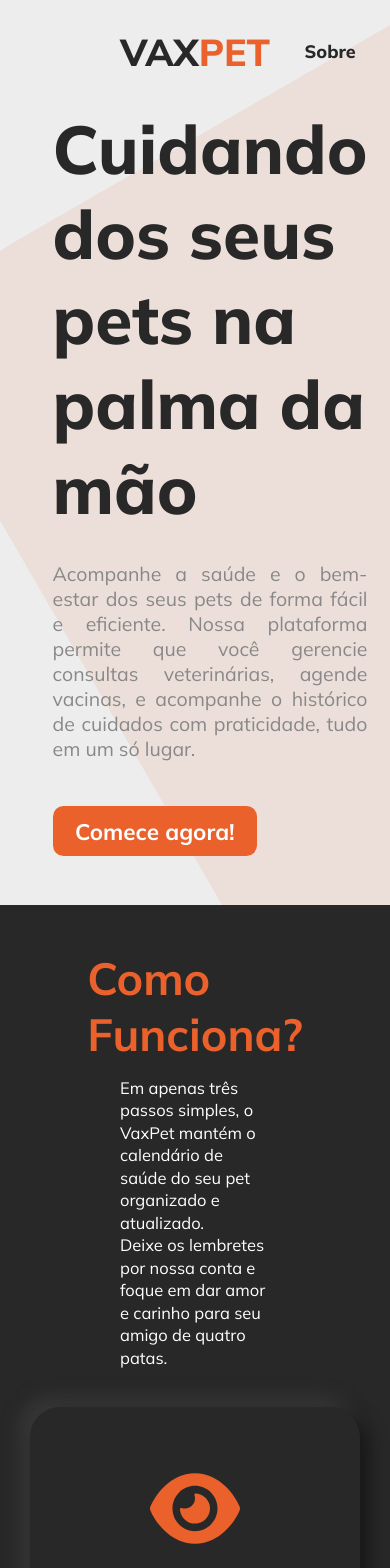
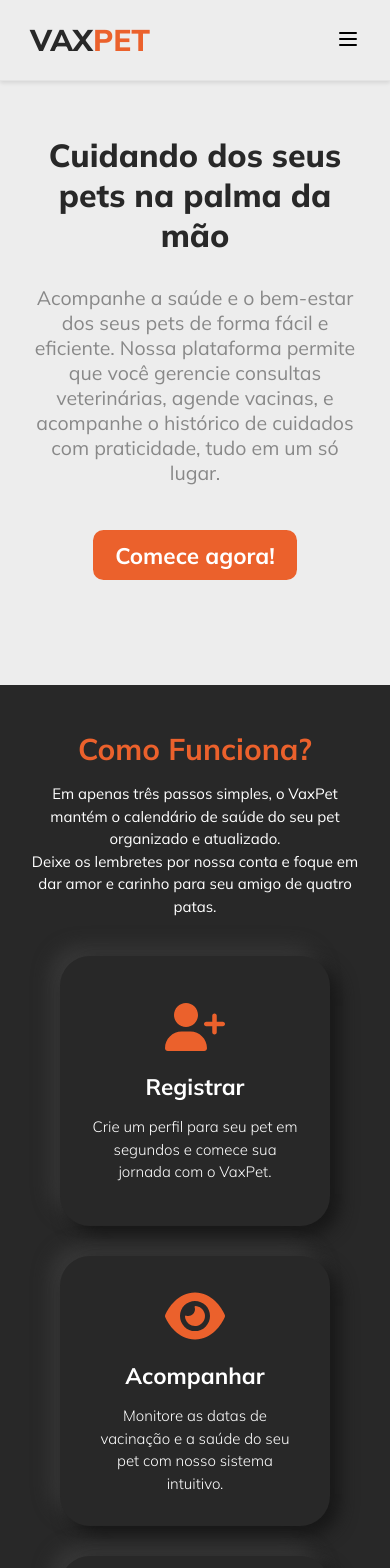
Before and after one commit to mguedesdev/vaxpet, a Next.js app: page / in a window 390 px wide. Shown: the top 1568 px of the page. Built offline with nearby package versions, Linux system fonts and the light colour scheme.

Commit message:
feat: Add lucide-react dependencies and update styles
Adds "lucide-react" dependency in version 0.441.0 to package.json and updates styles in several components including Header, HowItWork, and Hero. It also adds the HeaderActionsMobile and HeaderButtonMobile components to Header/Index.tsx.

```diff
--- a/package.json
+++ b/package.json
@@ -14,6 +14,7 @@
     "date-fns": "^3.6.0",
     "date-fns-tz": "^2.0.1",
     "framer-motion": "^11.5.4",
+    "lucide-react": "^0.441.0",
     "next": "14.1.4",
     "polished": "^4.3.1",
     "react": "^18",
--- a/src/app/page.tsx
+++ b/src/app/page.tsx
@@ -21,22 +21,65 @@
 const Home = () => {
   const { isOpen, openModal, closeModal } = useModal();
   const [isRegister, setIsRegister] = useState(false);
+  const [openMobileMenu, setOpenMobileMenu] = useState(false);
 
   const handleOpenModal = (register: boolean) => {
     setIsRegister(register);
     openModal();
+    setOpenMobileMenu(false);
   };
+
+  const handleClickAction = (id: string) => {
+    document.getElementById(id)?.scrollIntoView({ behavior: 'smooth' });
+    setOpenMobileMenu(false);
+  };
+
+  if (openMobileMenu) {
+    document.body.style.overflow = 'hidden';
+  } else {
+    document.body.style.overflow = 'auto';
+  }
 
   return (
     <MainContainer>
       <Header.Root>
-        <StyledHeroBackground>
-          <HeroBackgroundImage
-            src="./images/hero-background.png"
-            alt="Hero Background"
-          />
-        </StyledHeroBackground>
         <Header.Logo />
+        <Header.ButtonMobile
+          openMenu={() => setOpenMobileMenu(!openMobileMenu)}
+        />
+
+        <Header.ActionsMobile openMenu={openMobileMenu}>
+          <Header.Action
+            buttonType="text"
+            onClick={() => handleClickAction('how-it-work')}
+          >
+            Como funciona
+          </Header.Action>
+          <Header.Action
+            buttonType="text"
+            onClick={() => handleClickAction('about-us')}
+          >
+            Sobre
+          </Header.Action>
+          <Header.Action
+            buttonType="text"
+            onClick={() => handleClickAction('faq')}
+          >
+            FAQ
+          </Header.Action>
+          <Header.Action
+            buttonType="primary"
+            onClick={() => handleOpenModal(false)}
+          >
+            Entrar
+          </Header.Action>
+          <Header.Action
+            buttonType="secondary"
+            onClick={() => handleOpenModal(true)}
+          >
+            Cadastre-se
+          </Header.Action>
+        </Header.ActionsMobile>
         <Header.Actions>
           <Header.Action
             buttonType="text"
@@ -83,6 +126,12 @@
         </Header.Actions>
       </Header.Root>
       <Hero.Root>
+        <StyledHeroBackground>
+          <HeroBackgroundImage
+            src="./images/Rectangle 248.png"
+            alt="Hero Background"
+          />
+        </StyledHeroBackground>
         <Hero.Image image="./images/ImageHome-1.png" />
         <Hero.Content openModal={() => handleOpenModal(false)} />
       </Hero.Root>
--- a/src/app/styles.ts
+++ b/src/app/styles.ts
@@ -1,4 +1,4 @@
-import styled from 'styled-components';
+import styled, { keyframes } from 'styled-components';
 
 export const MainContainer = styled.main`
   display: flex;
@@ -22,11 +22,25 @@
   }
 `;
 
+const rotate1 = keyframes`
+  0% {
+    transform: translate(600px, 0) rotate(0deg);
+  }
+  100% {
+    transform: translate(600px, 0)  rotate(-15deg);
+  }
+`;
+
 export const StyledHeroBackground = styled.div`
   position: absolute;
   top: 0;
   right: 0;
-  z-index: -1;
+  z-index: -10;
+  animation: ${rotate1} 6s infinite alternate;
+
+  @media (max-width: 768px) {
+    display: none;
+  }
 `;
 
 export const HeroBackgroundImage = styled.img`
--- a/src/components/Header/Header.styles.ts
+++ b/src/components/Header/Header.styles.ts
@@ -8,6 +8,17 @@
   padding: 1.4rem 8rem;
   width: 100%;
   z-index: 1;
+
+  @media (max-width: 768px) {
+    padding: 1.4rem 2rem;
+    border-bottom: 1px solid ${({ theme }) => theme.colors.grayLight};
+    box-shadow: 0 2px 4px rgba(0, 0, 0, 0.1);
+    position: fixed;
+    background-color: ${({ theme }) => theme.colors.background};
+    top: 0;
+    left: 0;
+    z-index: 10;
+  }
 `;
 
 export const LogoContainer = styled.div`
@@ -37,9 +48,54 @@
       color: ${({ theme }) => theme.colors.primary};
     }
   }
+
+  @media (max-width: 768px) {
+    font-size: 2rem;
+  }
 `;
 
 export const ActionsContainer = styled.div`
   display: flex;
   gap: 1rem;
+
+  @media (max-width: 768px) {
+    display: none;
+  }
 `;
+
+export const MobileButton = styled.button`
+  display: none;
+
+  @media (max-width: 768px) {
+    display: block;
+    background: none;
+    border: none;
+    font-size: 2rem;
+    cursor: pointer;
+  }
+`;
+
+interface MobileMenuProps {
+  openMenu?: boolean;
+}
+
+export const MobileMenu = styled.div<MobileMenuProps>`
+  left: 0;
+  pointer-events: ${({ openMenu }) => (openMenu ? 'all' : 'none')};
+  display: none;
+
+  @media (max-width: 768px) {
+    display: flex;
+    position: absolute;
+    top: 100%;
+    left: ${({ openMenu }) => (openMenu ? '0' : '100%')};
+    flex-direction: column;
+    gap: 1rem;
+    background-color: ${({ theme }) => theme.colors.background};
+    width: 100%;
+    padding: 1rem;
+    height: 100vh;
+
+    transition: all 0.5s ease-in-out;
+  }
+`;
--- /dev/null
+++ b/src/components/Header/HeaderActionsMobile.tsx
@@ -0,0 +1,16 @@
+import { ReactNode } from 'react';
+import { MobileMenu } from './Header.styles';
+
+interface HeaderActionsMobileProps {
+  children: ReactNode;
+  openMenu?: boolean;
+}
+
+const HeaderActionsMobile = ({
+  children,
+  openMenu,
+}: HeaderActionsMobileProps) => {
+  return <MobileMenu openMenu={openMenu}>{children}</MobileMenu>;
+};
+
+export default HeaderActionsMobile;
--- /dev/null
+++ b/src/components/Header/HeaderButtonMobile.tsx
@@ -0,0 +1,16 @@
+import { Menu } from 'lucide-react';
+import { MobileButton } from './Header.styles';
+
+interface HeaderButtonMobileProps {
+  openMenu: () => void;
+}
+
+const HeaderButtonMobile = ({ openMenu }: HeaderButtonMobileProps) => {
+  return (
+    <MobileButton type="button" onClick={openMenu}>
+      <Menu size={24} />
+    </MobileButton>
+  );
+};
+
+export default HeaderButtonMobile;
--- a/src/components/Header/Index.tsx
+++ b/src/components/Header/Index.tsx
@@ -1,5 +1,7 @@
 import HeaderAction from './HeaderAction';
 import HeaderActions from './HeaderActions';
+import HeaderActionsMobile from './HeaderActionsMobile';
+import HeaderButtonMobile from './HeaderButtonMobile';
 import HeaderLogo from './HeaderLogo';
 import HeaderRoot from './HeaderRoot';
 
@@ -8,4 +10,6 @@
   Logo: HeaderLogo,
   Actions: HeaderActions,
   Action: HeaderAction,
+  ActionsMobile: HeaderActionsMobile,
+  ButtonMobile: HeaderButtonMobile,
 };
--- a/src/components/PageHome/Hero/Hero.styles.ts
+++ b/src/components/PageHome/Hero/Hero.styles.ts
@@ -8,6 +8,14 @@
   position: relative;
   z-index: 1;
   padding: 0 8rem;
+
+  @media (max-width: 768px) {
+    grid-template-columns: 1fr;
+    padding: 0 2rem;
+    height: auto;
+    margin: 7rem 0 4rem 0;
+    z-index: 0;
+  }
 `;
 
 export const CirclesContainer = styled.div`
@@ -62,6 +70,9 @@
   width: 100%;
   height: 95%;
   position: relative;
+  @media (max-width: 768px) {
+    display: none;
+  }
 `;
 
 export const ImageStyled = styled.img`
@@ -91,17 +102,26 @@
 
   button {
     margin-top: 2rem;
+    animation: ${fadeIn} 6s;
+  }
+
+  @media (max-width: 768px) {
+    align-items: center;
+    text-align: center;
+    justify-content: start;
+    margin-top: 2rem;
   }
 `;
 
 export const HeroTitle = styled.h1`
-  font-size: 4.5rem;
+  font-size: clamp(32px, 5vw, 74px);
   font-weight: 800;
   color: ${({ theme }) => theme.colors.primary};
   animation: ${fadeIn} 2s;
 `;
 
 export const HeroDescription = styled.p`
+  font-size: clamp(1rem, 5vw, 1.3rem);
   font-size: 1.3rem;
   color: ${({ theme }) => theme.colors.primaryText};
   margin-top: 1rem;
@@ -109,4 +129,8 @@
   text-align: justify;
   width: 100%;
   animation: ${fadeIn} 4s;
+
+  @media (max-width: 768px) {
+    text-align: center;
+  }
 `;
--- a/src/components/PageHome/HowItWork/HowCard/How.styles.ts
+++ b/src/components/PageHome/HowItWork/HowCard/How.styles.ts
@@ -49,6 +49,11 @@
   &:hover::before {
     opacity: 1;
   }
+
+  @media (max-width: 768px) {
+    height: 270px;
+    width: 270px;
+  }
 `;
 
 export const CardIconContainer = styled.div`
@@ -57,6 +62,16 @@
   justify-content: center;
   width: 6rem;
   height: 6rem;
+
+  svg {
+    width: 100%;
+    height: 100%;
+  }
+
+  @media (max-width: 768px) {
+    width: 4rem;
+    height: 4rem;
+  }
 `;
 
 export const CardContent = styled.div`
--- a/src/components/PageHome/HowItWork/HowItWork.styles.ts
+++ b/src/components/PageHome/HowItWork/HowItWork.styles.ts
@@ -6,20 +6,28 @@
   flex-direction: column;
   align-items: center;
   justify-content: center;
-  padding: 3rem 8rem;
+  padding: 4rem 8rem;
   background-color: ${({ theme }) => theme.colors.primary};
   z-index: 1;
 
   h2 {
-    font-size: 3rem;
+    font-size: clamp(2rem, 5vw, 3rem);
     color: ${({ theme }) => theme.colors.secondary};
     margin-bottom: 1rem;
   }
 
   p {
-    font-size: 1.1rem;
+    font-size: clamp(1rem, 2vw, 1.1rem);
     line-height: 1.5rem;
     color: ${({ theme }) => theme.colors.white};
+
+    @media (max-width: 768px) {
+      text-align: center;
+    }
+  }
+
+  @media (max-width: 768px) {
+    padding: 3rem 2rem;
   }
 `;
 
@@ -33,4 +41,10 @@
   max-width: 1200px;
   justify-content: center;
   align-items: center;
+
+  @media (max-width: 768px) {
+    grid-template-columns: 1fr;
+    justify-items: center;
+    gap: 2rem;
+  }
 `;
```
Also changed, not shown: public/images/Rectangle 248.png (added), 1 other file (tests, documents, lock files or other folders).
